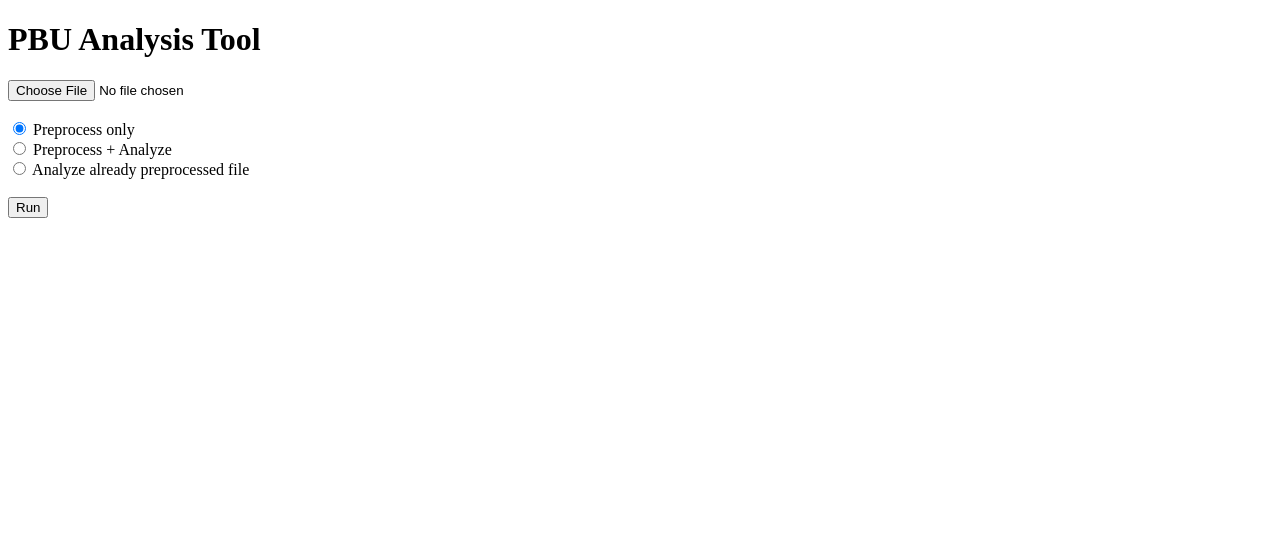
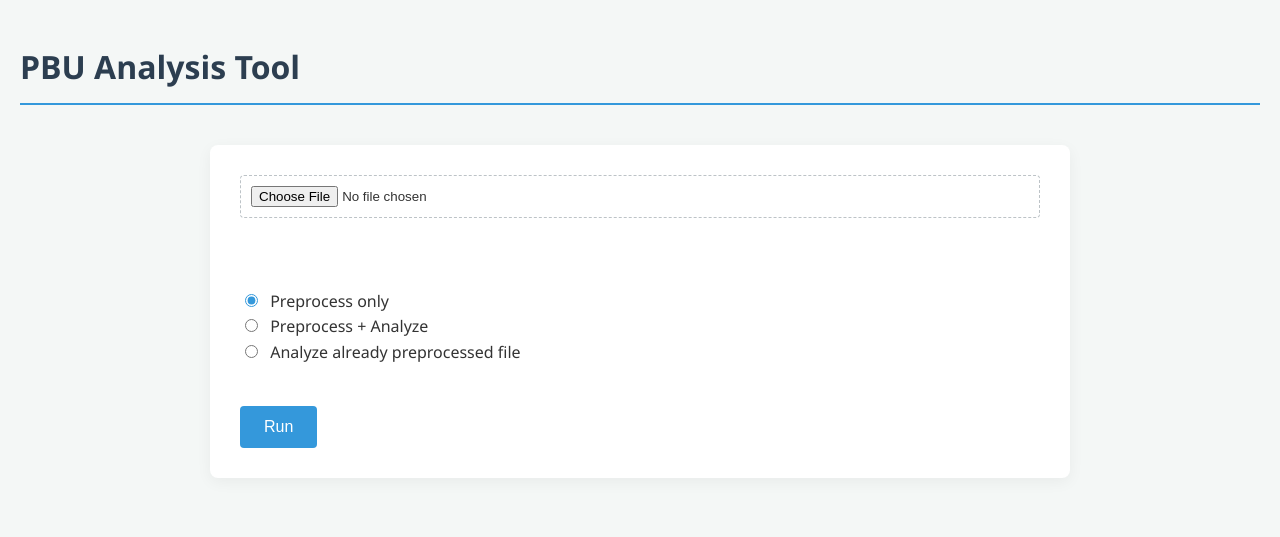
Before and after one commit to justlearnwithme314-ops/pbuAnalyzerResEngToolKit, a Flask app: page / in a window 1280 px wide. Shown: the top 537 px of the page. Run offline with Flask 3, Linux system fonts and the light colour scheme.

Commit message:
Added JS and CSS

```diff
--- /dev/null
+++ b/static/css/style.css
@@ -0,0 +1,102 @@
+/* Base styles */
+body {
+    font-family: 'Segoe UI', Tahoma, Geneva, Verdana, sans-serif;
+    background-color: #f4f7f6;
+    color: #333;
+    line-height: 1.6;
+    margin: 0;
+    padding: 20px;
+}
+
+h1 {
+    color: #2c3e50;
+    border-bottom: 2px solid #3498db;
+    padding-bottom: 10px;
+    margin-bottom: 20px;
+}
+
+/* Container for both index and results pages */
+form, .container {
+    max-width: 800px;
+    margin: 40px auto;
+    background: #ffffff;
+    padding: 30px;
+    border-radius: 8px;
+    box-shadow: 0 4px 15px rgba(0, 0, 0, 0.05);
+}
+
+/* Form Elements */
+input[type="file"] {
+    display: block;
+    margin-bottom: 20px;
+    padding: 10px;
+    border: 1px dashed #bdc3c7;
+    border-radius: 4px;
+    width: 100%;
+    box-sizing: border-box;
+}
+
+input[type="radio"] {
+    margin-right: 8px;
+    accent-color: #3498db;
+}
+
+button[type="submit"] {
+    background-color: #3498db;
+    color: white;
+    border: none;
+    padding: 12px 24px;
+    font-size: 16px;
+    border-radius: 4px;
+    cursor: pointer;
+    transition: background-color 0.3s ease;
+    margin-top: 15px;
+}
+
+button[type="submit"]:hover {
+    background-color: #2980b9;
+}
+
+button[type="submit"]:disabled {
+    background-color: #95a5a6;
+    cursor: not-allowed;
+}
+
+/* Styling for Pandas HTML Tables */
+table {
+    width: 100%;
+    border-collapse: collapse;
+    margin-bottom: 30px;
+    font-size: 14px;
+}
+
+table thead th {
+    background-color: #2c3e50;
+    color: #ffffff;
+    text-align: left;
+    padding: 12px;
+    border: 1px solid #2c3e50;
+}
+
+table tbody td {
+    padding: 10px 12px;
+    border: 1px solid #e0e0e0;
+}
+
+table tbody tr:nth-child(even) {
+    background-color: #f9f9f9;
+}
+
+table tbody tr:hover {
+    background-color: #f1f1f1;
+}
+
+/* Plot Images */
+img {
+    max-width: 100%;
+    height: auto;
+    border-radius: 4px;
+    margin-bottom: 20px;
+    box-shadow: 0 2px 8px rgba(0, 0, 0, 0.1);
+    display: block;
+}
--- /dev/null
+++ b/static/js/script.js
@@ -0,0 +1,17 @@
+document.addEventListener('DOMContentLoaded', () => {
+    const form = document.querySelector('form');
+    const submitBtn = document.querySelector('button[type="submit"]');
+
+    // Add loading state to the submit button
+    if (form && submitBtn) {
+        form.addEventListener('submit', () => {
+            // Change button text and appearance
+            submitBtn.textContent = 'Processing... Please wait';
+            submitBtn.disabled = true;
+
+            // Optional: You could also add logic here to check if a file
+            // is actually selected before allowing the submission,
+            // depending on your backend requirements.
+        });
+    }
+});
--- a/templates/index.html
+++ b/templates/index.html
@@ -1,9 +1,9 @@
 <!DOCTYPE html>
-
 <html>
 
 <head>
     <title>PBU Analyzer</title>
+    <link rel="stylesheet" href="{{ url_for('static', filename='css/style.css') }}">
 </head>
 
 <body>
@@ -20,7 +20,6 @@
                name="mode"
                value="preprocess"
                checked>
-
         Preprocess only
 
         <br>
@@ -28,7 +27,6 @@
         <input type="radio"
                name="mode"
                value="full">
-
         Preprocess + Analyze
 
         <br>
@@ -36,7 +34,6 @@
         <input type="radio"
                name="mode"
                value="analyze">
-
         Analyze already preprocessed file
 
         <br><br>
@@ -47,6 +44,8 @@
 
     </form>
 
+    <script src="{{ url_for('static', filename='js/script.js') }}"></script>
+
 </body>
 
 </html>
```
Also changed, not shown: templates/results.html (+13 -23 lines). Lines whose indentation alone changed are shown as unchanged.
